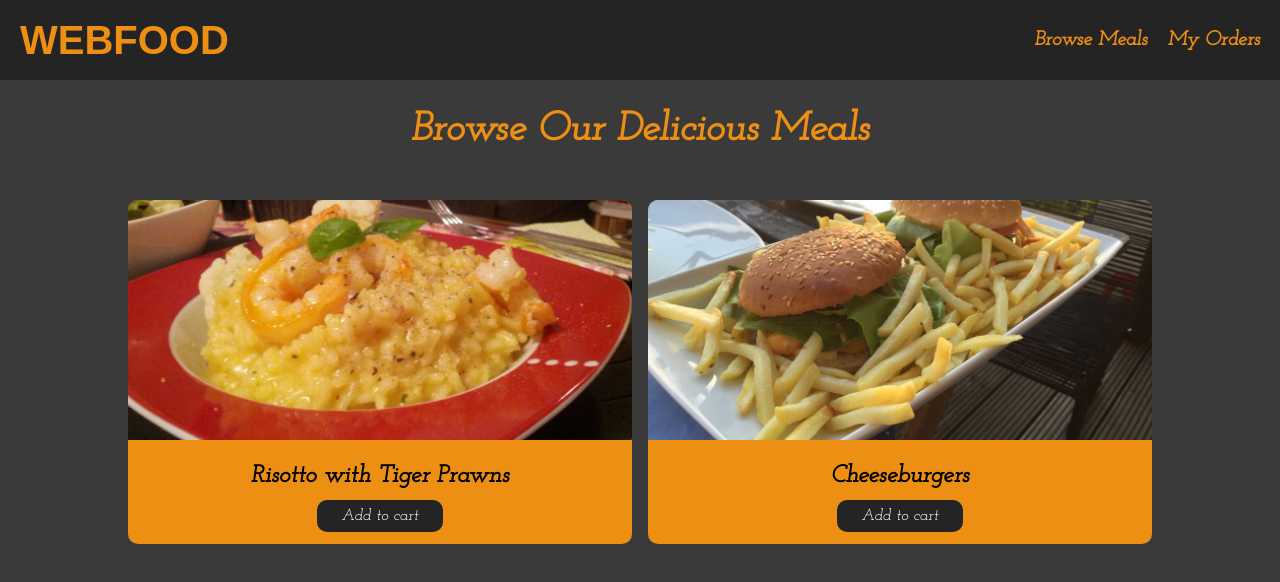
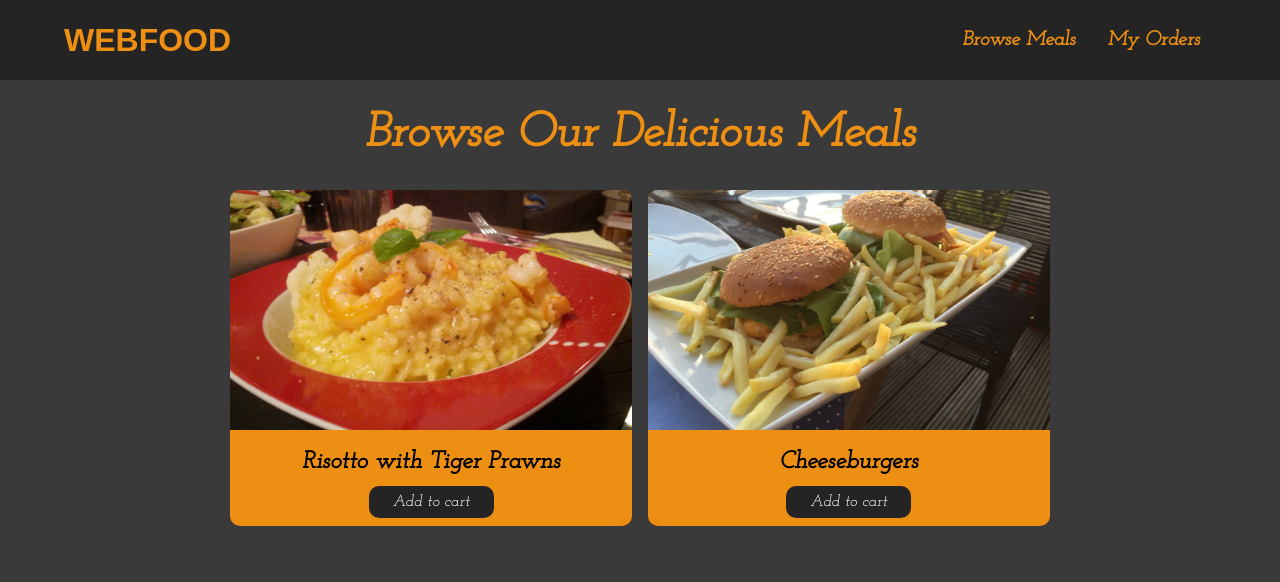
Before and after one commit to dominicogabriel/Webfood, a plain HTML site: page index.html in a window 1280 px wide. Drawn offline with Linux system fonts and the light colour scheme; a web font is replaced by a local one.

Commit message:
changing to rem unit

```diff
--- a/styles/styles.css
+++ b/styles/styles.css
@@ -63,7 +63,7 @@ body {
  }
 
 #logo {
-    font-size: 40px;
+    font-size: 2rem;
     font-family: 'Signika Negative', sans-serif;
     font-weight: bold;
     text-transform: uppercase;
@@ -71,12 +71,12 @@ body {
 
 #main-header {
     /* width: 90%; */
-    height: 80px;
+    height: 5rem;
     background-color: rgb(36, 36, 36);
     display: flex;
     justify-content: space-between;
     align-items: center;
-    padding: 0 20px;
+    padding: 0 5%;
 }
 
 #main-header a {
@@ -92,8 +92,8 @@ body {
 
 
 #main-header li {
-    margin-left: 20px;
-    font-size: 20px;
+    margin: 0 1rem;
+    font-size: 1.25rem;
     font-weight: bold;
 }
 
@@ -111,19 +111,20 @@ main {
 
 main h1 {
     text-align: center;
-    font-size: 40px;
+    font-size: 3rem;
     color: rgb(237, 143, 19);
+}
+
+#latest-products {
+    width: 80%;
+    margin: 2rem auto;
 }
 
 #latest-products ul {
     display: grid;
     grid-template-columns: 1fr 1fr;
-    gap: 16px;
-}
-
-#latest-products {
-    width: 100%;
-    margin: 50px auto;
+    gap: 1rem;
+    list-style: none;
 }
 
 .food-item {
@@ -133,24 +134,24 @@ main h1 {
 }
 
 .food-item img {
-    height: 240px;
+    height: 15rem;
     width: 100%;
     object-fit: cover;
 }
 
 .food-item-content {
     text-align: center;
-    padding: 20px 0;
+    padding:  1rem;
 }
 
 .food-item-content h2 {
-    margin-bottom: 20px;
+    margin-bottom: 1.25rem;
 }
 
 .btn {
     text-decoration: none;
     color: #fff;
-    padding: 8px 24px;
+    padding: 0.5rem 1.5rem;
     background-color: rgb(36, 36, 36);
     border-radius: 10px;
 }
```
